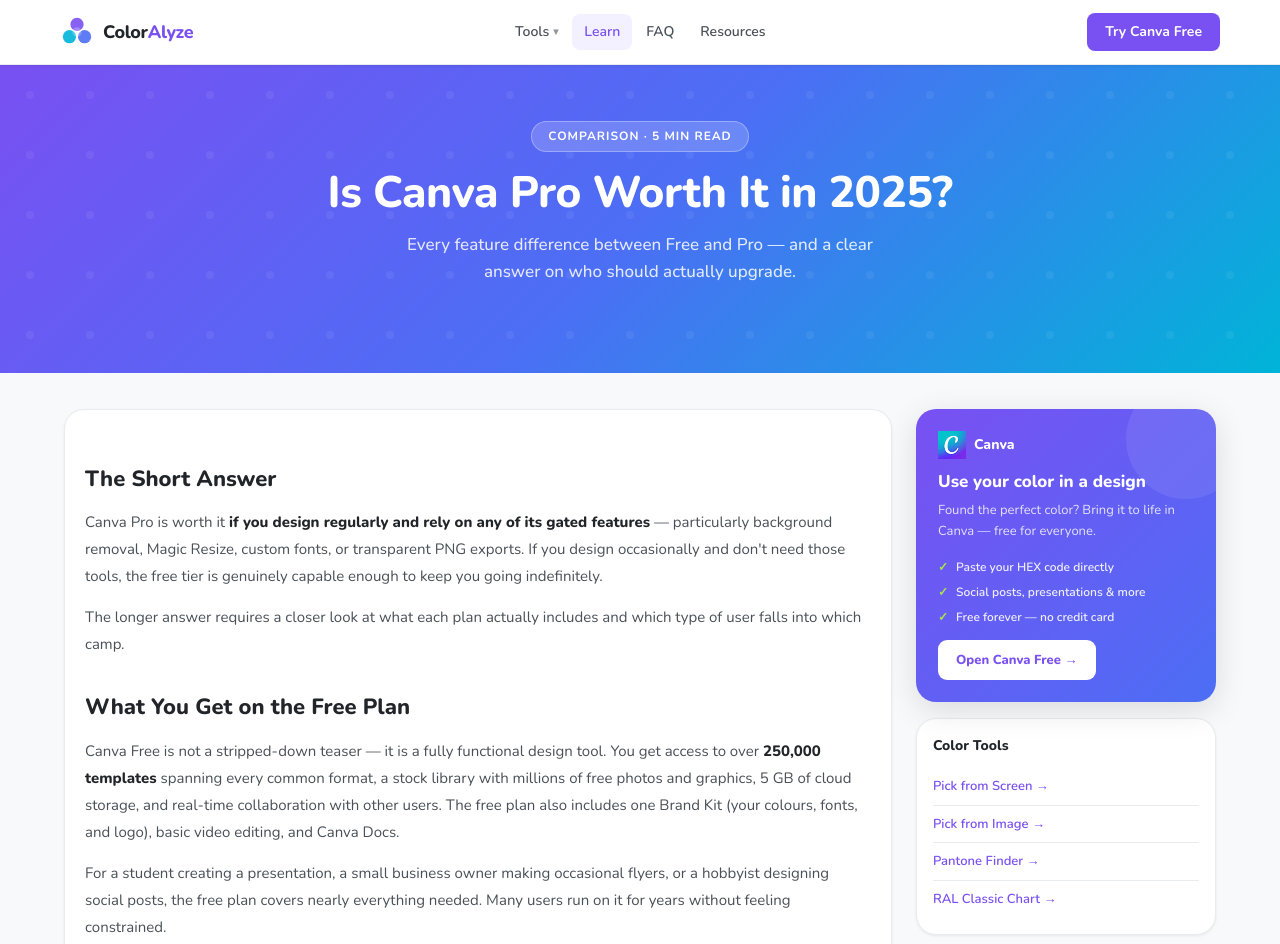
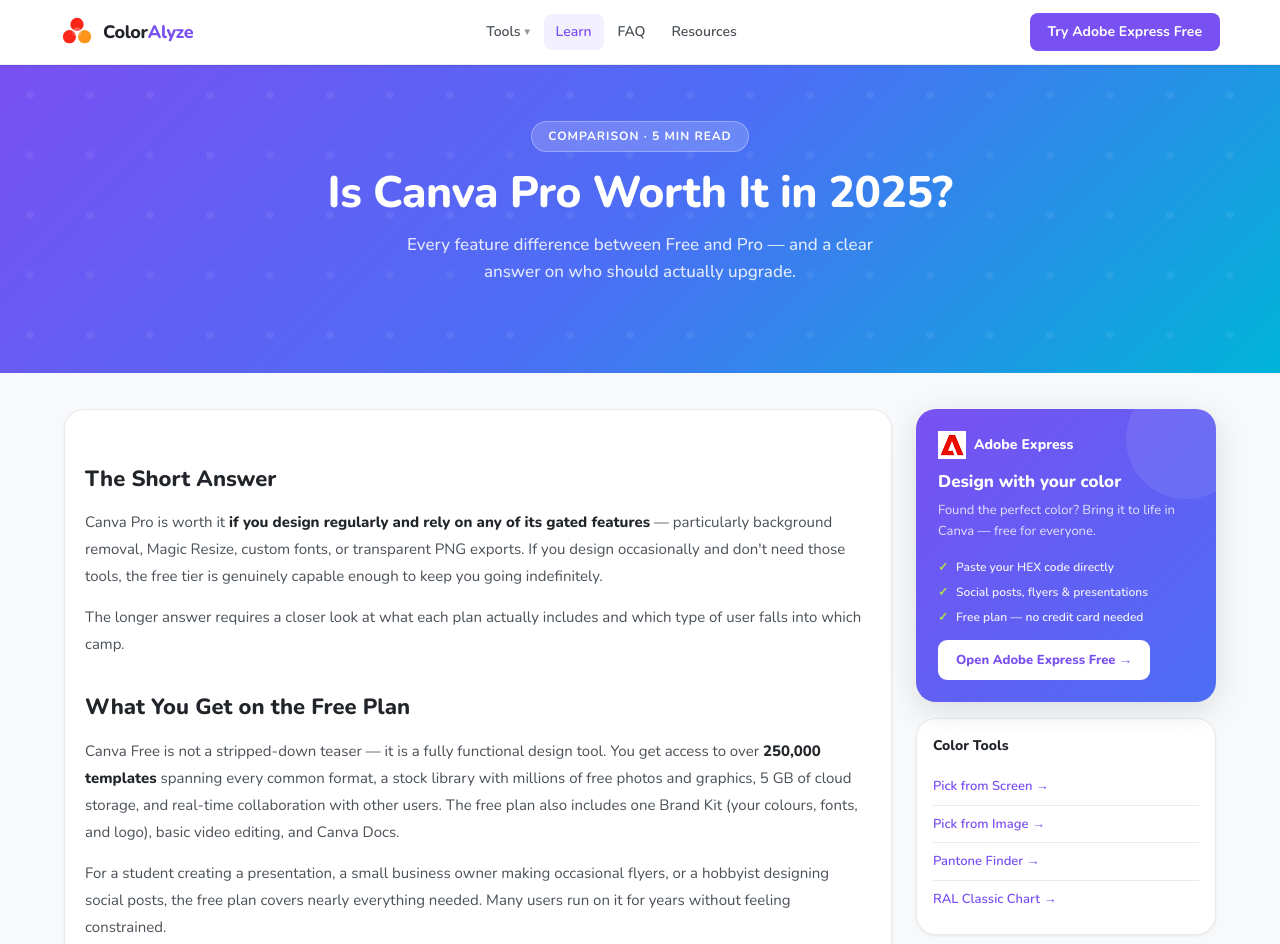
Before and after one commit to Bart19091968/color-tool, a website: page public/blog/canva-pro-worth-it.html in a window 1280 px wide. Shown: the top 944 px of the page. Drawn offline with nearby package versions, Linux system fonts and the light colour scheme.

Commit message:
Redesign: Adobe Express theme — replace Canva references

```diff
--- a/public/blog/canva-pro-worth-it.html
+++ b/public/blog/canva-pro-worth-it.html
@@ -97,9 +97,9 @@
     </button>
     <a href="/" class="logo" aria-label="ColorAlyze home">
       <svg viewBox="0 0 36 36" fill="none" xmlns="http://www.w3.org/2000/svg" aria-hidden="true">
-        <circle cx="18" cy="10" r="7" fill="#7950f2" opacity="0.9"/>
-        <circle cx="26" cy="23" r="7" fill="#4c6ef5" opacity="0.9"/>
-        <circle cx="10" cy="23" r="7" fill="#00b4d8" opacity="0.9"/>
+        <circle cx="18" cy="10" r="7" fill="#FA0F00" opacity="0.9"/>
+        <circle cx="26" cy="23" r="7" fill="#FF8A00" opacity="0.9"/>
+        <circle cx="10" cy="23" r="7" fill="#FA0F00" opacity="0.9"/>
         <circle cx="18" cy="18" r="5" fill="white" opacity="0.25"/>
       </svg>
       <span class="logo-text">Color<span>Alyze</span></span>
@@ -117,9 +117,9 @@
       <a href="/#resources" class="nav-link">Resources</a>
     </nav>
     <div class="nav-right">
-      <a href="https://www.canva.com/?utm_source=coloralyze&utm_medium=affiliate&utm_campaign=header" target="_blank" rel="noopener sponsored" class="nav-cta">
-        <img class="nav-cta-icon" src="/logo-canva.png" style="display:none;width:26px;height:26px;flex-shrink:0" alt="Canva"/>
-        <span class="nav-cta-text">Try Canva Free</span>
+      <a href="https://www.adobe.com/express/" target="_blank" rel="noopener sponsored" class="nav-cta">
+        <img class="nav-cta-icon" src="/logo-adobe.png" style="display:none;width:26px;height:26px;flex-shrink:0" alt="Adobe Express"/>
+        <span class="nav-cta-text">Try Adobe Express Free</span>
       </a>
     </div>
     <div class="mobile-menu" id="mobileMenu">
@@ -135,9 +135,9 @@
         <a href="/#resources" class="mobile-menu-link" onclick="closeMenu()">Resources<span class="mobile-menu-arrow">›</span></a>
       </nav>
       <div class="mobile-menu-footer">
-        <div class="mobile-menu-footer-text">Design with<br/><strong>Canva</strong></div>
-        <a href="https://www.canva.com/?utm_source=coloralyze&utm_medium=affiliate&utm_campaign=mobile-logo" target="_blank" rel="noopener sponsored" class="canva-logo-btn" title="Try Canva Free" onclick="closeMenu()">
-          <img src="/logo-canva.png" width="54" height="54" alt="Canva" style="width:54px;height:54px;border-radius:50%;object-fit:contain;background:#fff;padding:8px"/>
+        <div class="mobile-menu-footer-text">Design with<br/><strong>Adobe Express</strong></div>
+        <a href="https://www.adobe.com/express/" target="_blank" rel="noopener sponsored" class="canva-logo-btn" title="Try Adobe Express Free" onclick="closeMenu()">
+          <img src="/logo-adobe.png" width="54" height="54" alt="Adobe Express" style="width:54px;height:54px;border-radius:50%;object-fit:contain;background:#fff;padding:8px"/>
         </a>
       </div>
     </div>
@@ -238,7 +238,7 @@
         <div class="cta-box">
           <h3>Try Canva Pro free for 30 days</h3>
           <p>Test background removal, Magic Resize, custom fonts, and 1 TB storage — no commitment required. Cancel any time before the trial ends.</p>
-          <a href="https://www.canva.com/pro/?utm_source=coloralyze&utm_medium=affiliate&utm_campaign=canva-pro-cta" target="_blank" rel="noopener sponsored">Start Canva Pro Trial →</a>
+          <a href="https://www.adobe.com/express/" target="_blank" rel="noopener sponsored">Start Canva Pro Trial →</a>
         </div>
 
         <h2>Verdict</h2>
@@ -259,17 +259,17 @@
   <aside class="lp-sidebar">
     <div class="canva-card">
       <div class="canva-card-logo">
-        <img src="/logo-canva.png" width="28" height="28" alt="Canva" style="width:28px;height:28px"/>
-        <span class="canva-card-logo-text">Canva</span>
+        <img src="/logo-adobe.png" width="28" height="28" alt="Adobe Express" style="width:28px;height:28px"/>
+        <span class="canva-card-logo-text">Adobe Express</span>
       </div>
-      <h3>Use your color in a design</h3>
+      <h3>Design with your color</h3>
       <p>Found the perfect color? Bring it to life in Canva — free for everyone.</p>
       <div class="canva-features">
         <div class="canva-feat">Paste your HEX code directly</div>
-        <div class="canva-feat">Social posts, presentations &amp; more</div>
-        <div class="canva-feat">Free forever — no credit card</div>
+        <div class="canva-feat">Social posts, flyers &amp; presentations</div>
+        <div class="canva-feat">Free plan — no credit card needed</div>
       </div>
-      <a href="https://www.canva.com/?utm_source=coloralyze&utm_medium=affiliate&utm_campaign=sidebar" target="_blank" rel="noopener sponsored" class="canva-btn">Open Canva Free →</a>
+      <a href="https://www.adobe.com/express/" target="_blank" rel="noopener sponsored" class="canva-btn">Open Adobe Express Free →</a>
     </div>
     <div class="card"><div class="card-pad" style="padding:16px">
       <div style="font-size:14px;font-weight:800;margin-bottom:10px">Color Tools</div>
@@ -286,9 +286,9 @@
     <div class="footer-brand">
       <a href="/" class="logo footer-logo" aria-label="ColorAlyze home">
         <svg viewBox="0 0 36 36" fill="none" xmlns="http://www.w3.org/2000/svg" aria-hidden="true">
-          <circle cx="18" cy="10" r="7" fill="#7950f2" opacity="0.9"/>
-          <circle cx="26" cy="23" r="7" fill="#4c6ef5" opacity="0.9"/>
-          <circle cx="10" cy="23" r="7" fill="#00b4d8" opacity="0.9"/>
+          <circle cx="18" cy="10" r="7" fill="#FA0F00" opacity="0.9"/>
+          <circle cx="26" cy="23" r="7" fill="#FF8A00" opacity="0.9"/>
+          <circle cx="10" cy="23" r="7" fill="#FA0F00" opacity="0.9"/>
           <circle cx="18" cy="18" r="5" fill="white" opacity="0.25"/>
         </svg>
         <span class="logo-text">Color<span>Alyze</span></span>
```
